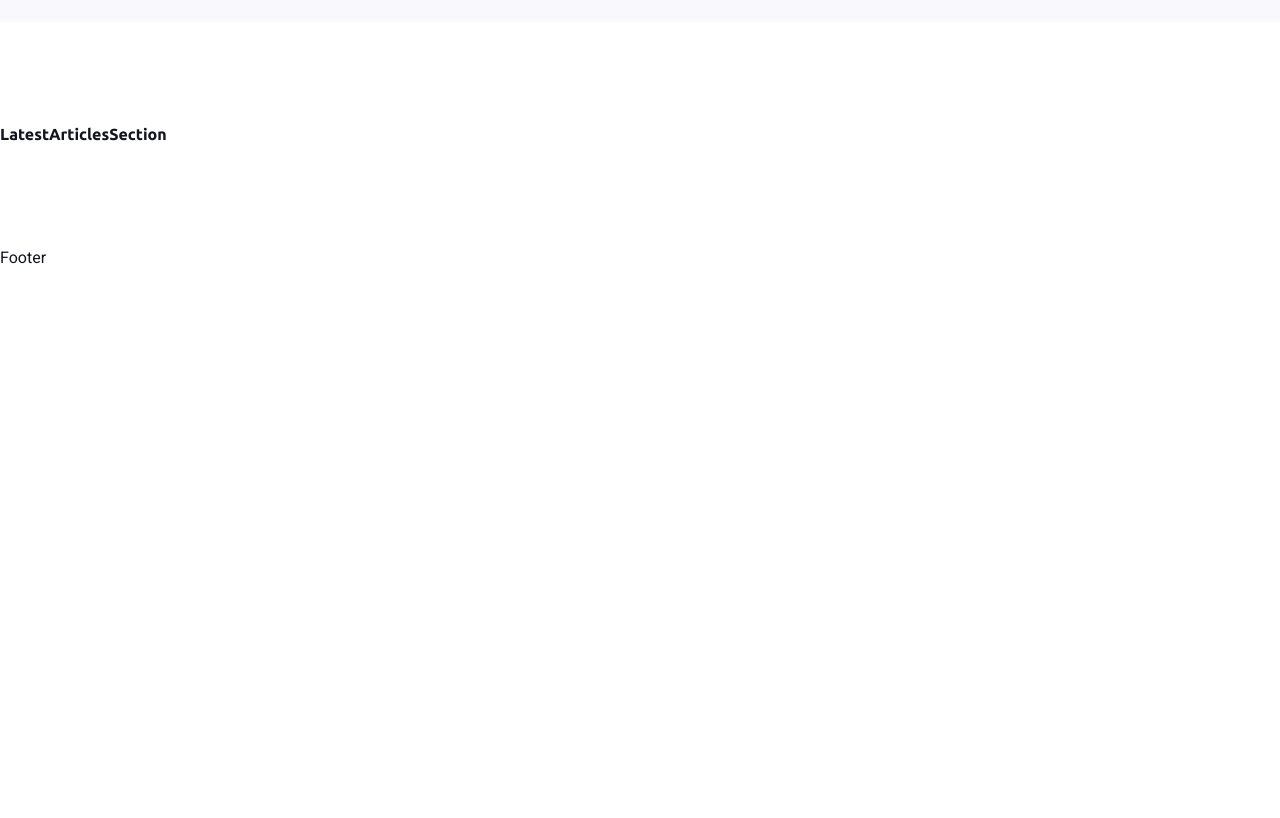
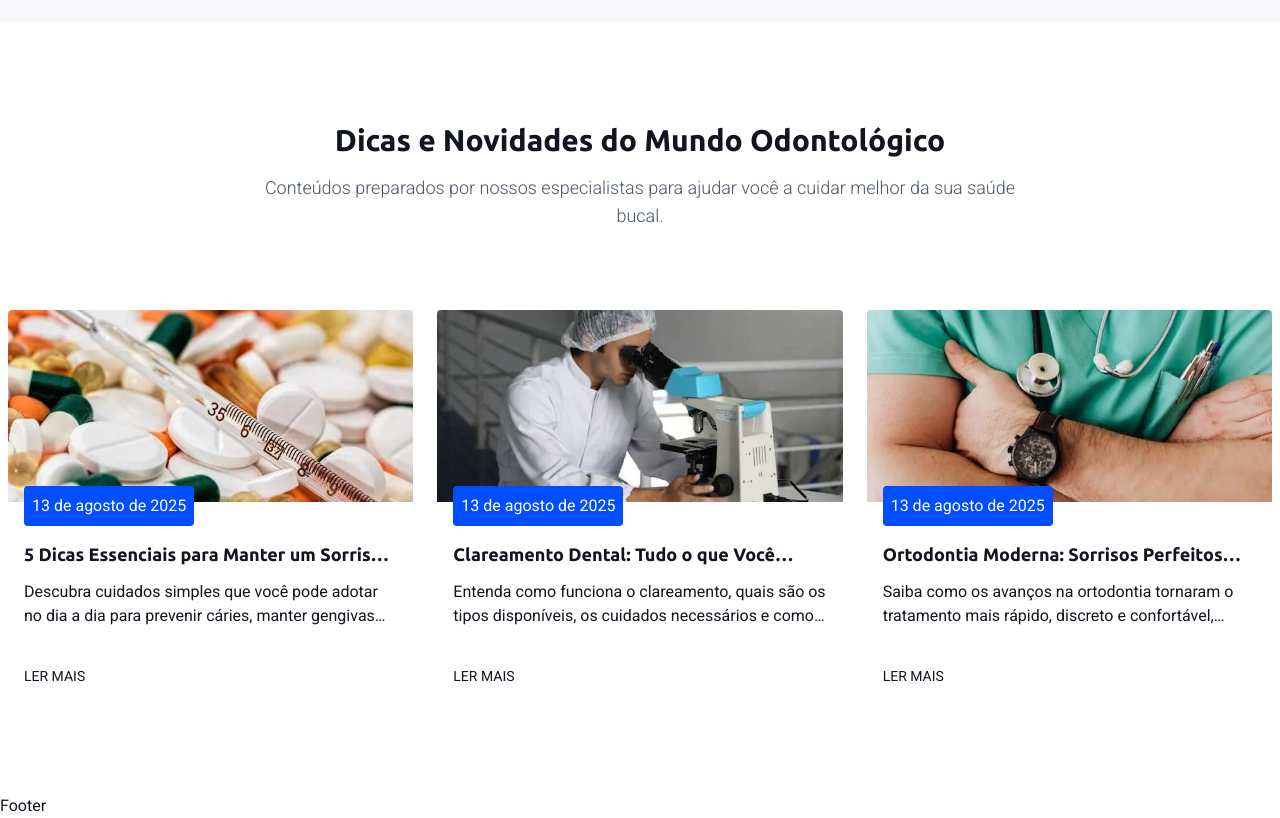
Before and after one commit to adrjmiranda/clinica-seu-sorriso, a React (Vite) app: page / in a window 1280 px wide. Shown: the part 5020-5838 px from the top of the page. Before the commit the page ends 5290 px from the top, so only its background shows below. Built offline with nearby package versions, Linux system fonts and the light colour scheme.

Commit message:
chore: created latest articles section component

```diff
--- /dev/null
+++ b/src/components/layout/LatestArticlesCard.tsx
@@ -0,0 +1,47 @@
+export type Props = {
+	id: number;
+	imgSrc: string;
+	title: string;
+	summary: string;
+	link: string;
+	date: Date;
+};
+
+export default function LatestArticlesCard({
+	imgSrc,
+	title,
+	summary,
+	link,
+	date,
+}: Props) {
+	return (
+		<div className="group relative h-96 overflow-hidden rounded-sm">
+			<img
+				src={imgSrc}
+				alt={title}
+				className="h-1/2 w-full object-cover object-center"
+			/>
+			<span className="bg-sky absolute bottom-42 left-4 rounded-sm p-2 text-white">
+				{date.toLocaleDateString('pt-BR', {
+					day: 'numeric',
+					month: 'long',
+					year: 'numeric',
+				})}
+			</span>
+			<div className="flex h-1/2 flex-col justify-between px-4">
+				<div className="flex flex-1 flex-col items-center justify-center gap-3">
+					<h3 className="group-hover:text-sky line-clamp-1 text-base text-ellipsis transition-colors sm:text-lg">
+						{title}
+					</h3>
+					<p className="line-clamp-2 text-ellipsis">{summary}</p>
+				</div>
+				<a
+					href={link}
+					className="hover:text-sky mb-2 text-sm uppercase"
+				>
+					Ler mais
+				</a>
+			</div>
+		</div>
+	);
+}
--- a/src/components/sections/LatestArticlesSection.tsx
+++ b/src/components/sections/LatestArticlesSection.tsx
@@ -1,10 +1,61 @@
+import AritcleADS from '@/assets/articles/ads-article.webp';
+import AritclePIG from '@/assets/articles/pig-article.webp';
+import AritcleZED from '@/assets/articles/zed-article.webp';
+import type { Props as LatestArticlesCardProps } from '@/components/layout/LatestArticlesCard';
+import LatestArticlesCard from '@/components/layout/LatestArticlesCard';
+import SectionTitle from '@/components/layout/SectionTitle';
+
+const items: Array<LatestArticlesCardProps> = [
+	{
+		id: 1,
+		imgSrc: AritcleADS,
+		title: '5 Dicas Essenciais para Manter um Sorriso Saudável',
+		summary:
+			'Descubra cuidados simples que você pode adotar no dia a dia para prevenir cáries, manter gengivas saudáveis e preservar o brilho do seu sorriso.',
+		date: new Date(),
+		link: '#',
+	},
+	{
+		id: 2,
+		imgSrc: AritclePIG,
+		title: 'Clareamento Dental: Tudo o que Você Precisa Saber',
+		summary:
+			'Entenda como funciona o clareamento, quais são os tipos disponíveis, os cuidados necessários e como manter os resultados por mais tempo.',
+		date: new Date(),
+		link: '#',
+	},
+	{
+		id: 3,
+		imgSrc: AritcleZED,
+		title: 'Ortodontia Moderna: Sorrisos Perfeitos com Mais Conforto',
+		summary:
+			'Saiba como os avanços na ortodontia tornaram o tratamento mais rápido, discreto e confortável, garantindo resultados impressionantes.',
+		date: new Date(),
+		link: '#',
+	},
+];
+
 export default function LatestArticlesSection() {
 	return (
 		<section
 			id="ultimos-posts"
 			className="vertical-wrapper"
 		>
-			<h2>LatestArticlesSection</h2>
+			<div className="horizontal-wrapper">
+				<SectionTitle
+					title="Dicas e Novidades do Mundo Odontológico"
+					subtitle="Conteúdos preparados por nossos especialistas para ajudar você a cuidar melhor da sua saúde bucal."
+				/>
+
+				<div className="grid gap-6 md:grid-cols-3">
+					{items.map((item) => (
+						<LatestArticlesCard
+							{...item}
+							key={item.id}
+						/>
+					))}
+				</div>
+			</div>
 		</section>
 	);
 }
```
